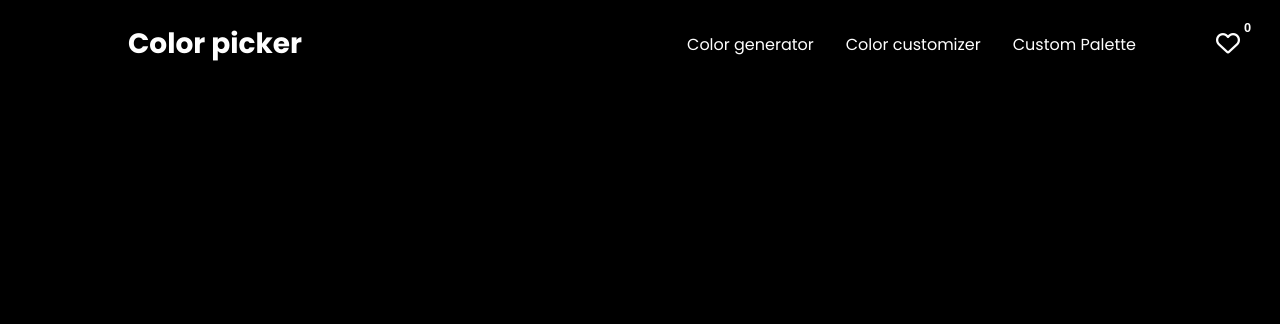
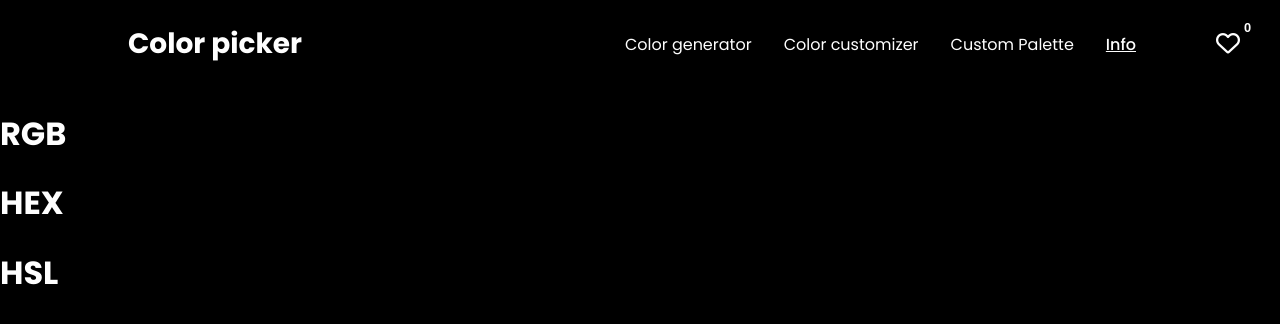
Before and after one commit to Kossin1337/Color-picker-palette-generator, a React (Create React App) app: page /info in a window 1280 px wide. Shown: the top 324 px of the page. Built offline with nearby package versions, Linux system fonts and the light colour scheme.

Commit message:
Implemented undo/redo, navbar styling

```diff
--- a/src/App.js
+++ b/src/App.js
@@ -3,6 +3,8 @@ import { BrowserRouter as Router, Switch, Route } from "react-router-dom";
 import "./App.css";
 import { RandomColorGenerator } from "./Components/RandomColorGenerator";
 import { Navigation } from "./Components/Navigation";
+import { CustomPalette } from "./Pages/Palette/CustomPalette";
+import { Info } from "./Pages/Info/Info";
 
 export function App() {
   const [backgroundColor, setBackgroundColor] = useState("#000");
@@ -29,7 +31,10 @@ export function App() {
           <h1>Color Customizer</h1>
         </Route>
         <Route path="/color-palette">
-          <h1>Color Palette</h1>
+          <CustomPalette />
+        </Route>
+        <Route path="/info">
+          <Info />
         </Route>
       </Switch>
     </Router>
--- a/src/Components/Navigation.js
+++ b/src/Components/Navigation.js
@@ -21,6 +21,9 @@ export function Navigation({ favColors }) {
           <li className="navigation-item">
             <NavLink to="/color-palette">Custom Palette</NavLink>
           </li>
+          <li className="navigation-item">
+            <NavLink to="/info">Info</NavLink>
+          </li>
         </ul>
       </div>
       <button className="favorite-colors">
--- /dev/null
+++ b/src/Pages/Info/Info.js
@@ -0,0 +1,12 @@
+import React, { useState } from "react";
+import "./Info.css";
+
+export const Info = () => {
+  return (
+    <div className="color-info">
+      <h1>RGB</h1>
+      <h1>HEX</h1>
+      <h1>HSL</h1>
+    </div>
+  );
+};
--- /dev/null
+++ b/src/Pages/Palette/CustomPalette.js
@@ -0,0 +1,12 @@
+import React, { useState } from "react";
+import "./CustomPalette.css";
+
+export const CustomPalette = () => {
+  const [colorsOnPalette, setColorsOnPalette] = useState(5);
+
+  return (
+    <div className="color-palette">
+      <button className="generatePalette">Generate Palette</button>
+    </div>
+  );
+};
```
Also changed, not shown: src/Pages/Info/Info.css (added), src/Pages/Palette/CustomPalette.css (added).
